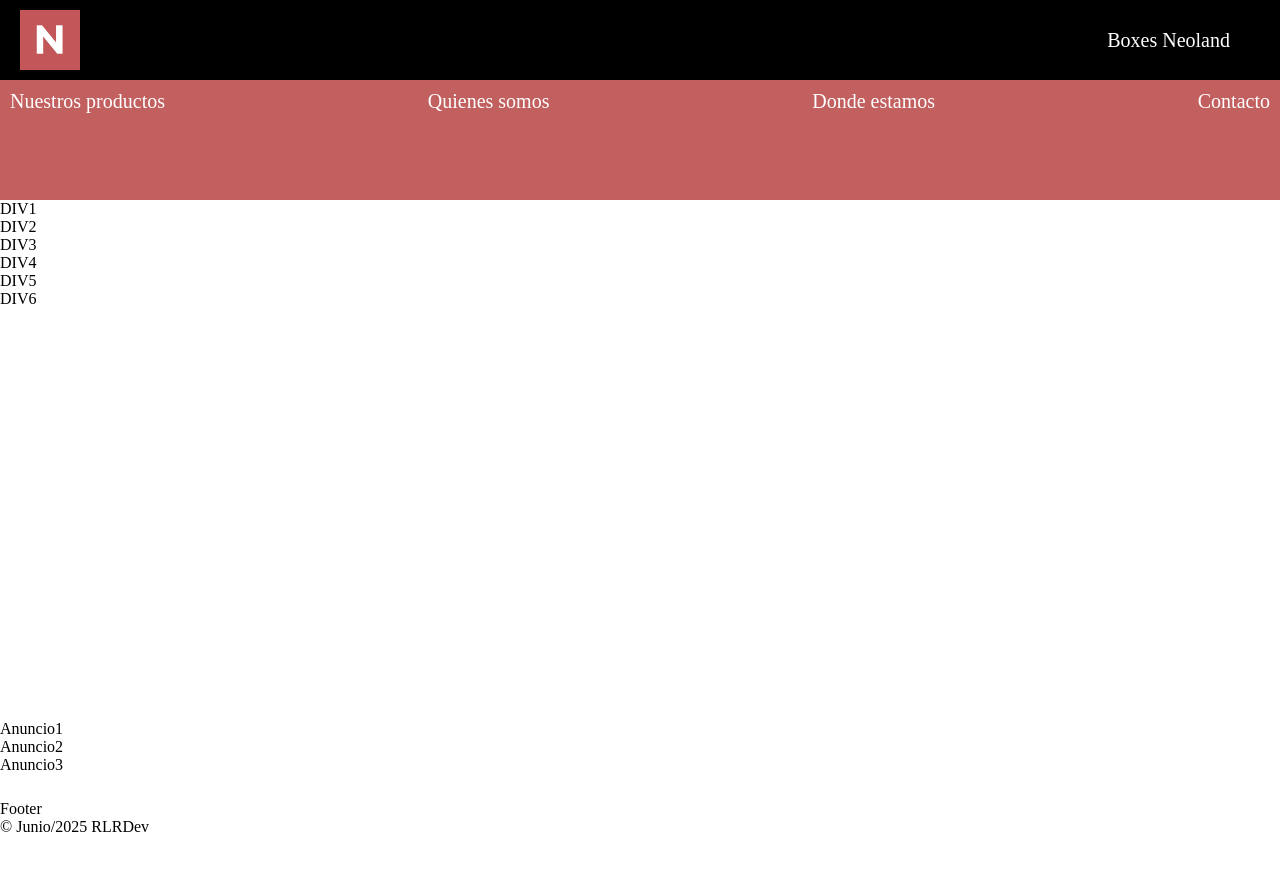
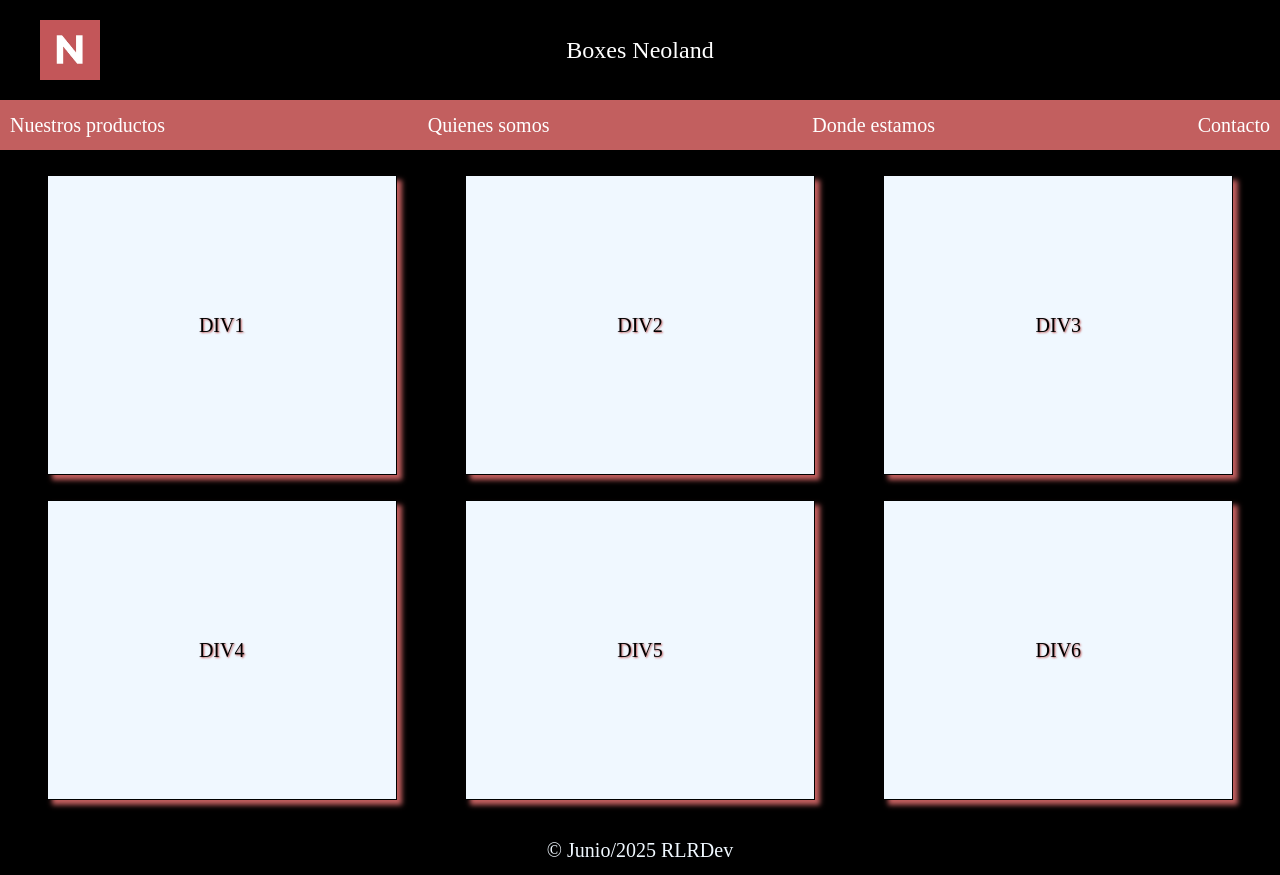
Before and after one commit to RubenLR95/Proyectos-css, a plain HTML site: page 09jun/06ejercicio/index.html in a window 1280 px wide. Before the commit the page ends 836 px from the top, so only its background shows below. Drawn offline with Linux system fonts and the light colour scheme.

Commit message:
06 ejercicio

```diff
--- a/09jun/06ejercicio/assets/styles/style.css
+++ b/09jun/06ejercicio/assets/styles/style.css
@@ -1,65 +1,192 @@
-*{
+* {
   margin: 0;
   padding: 0;
   box-sizing: border-box;
-
 }
 
-body{
-    height: 100vh ;/*OCUPA EL 100% DE LA ALTURA DE LA VENTANA*/
+body {
+  height: 100vh; /*OCUPA EL 100% DE LA ALTURA DE LA VENTANA*/
   display: grid;
   grid-template-columns: 1fr; /*UNA SOLA COLUMNA*/
-    grid-template-rows: 10% 15% 65% 10%;
+  grid-template-rows: 100px 50px 1fr 50px;
   grid-template-areas:
     "zh" /*HEADER*/
     "zn" /*NAZ*/
     "zm" /*MAIN*/
-        "zf" /*FOOTER*/
-        ;
+    "zf" /*FOOTER*/;
 }
-header{
+header {
   grid-area: zh;
   background-color: black;
   color: white;
   font-size: 20px;
   display: flex; /*PARA LA DISTRIBUCIÓN INTERNA*/
-    justify-content: space-between; /*ESPACIO ENTRE ELEMENTOS*/
   text-align: center;
+  align-items: center;
+  justify-content: space-between;
+  padding: 0 20px;
 }
 
-#logo{
+#logo {
+
   display: flex;
   align-items: center; /*CNTRAR VERTICALMENTE*/
 }
 
-#titulo{
-    margin-right: 50px; /*MARGEN DERECHO PARA LA SEPARACIÓN*/
-    display: flex;
-    align-items: center; /*CENTRAR VERTICALMENTE*/
+#titulo {
+  position: absolute;
+  left: 50%;
+  transform: translateX(-50%);
+  font-size: 24px;
+  z-index: 1;
+  white-space: nowrap;
 }
 
 /*IMAGEN DEL LOGO*/
 
-header>div>img{
+header > div > img {
   max-height: 80px; /*TAMAÑO MÁXIMO*/
   padding: 10px; /*ESPACIO INTERNO*/
   margin-left: 10px; /*MARGEN IZQUIERDO*/
 }
 
-nav{
+nav {
   grid-area: zn; /*AREA DEL GRID PARA nav*/
   background-color: rgb(194, 95, 95);
-    color:rgb(255, 255, 255);
+  color: rgb(255, 255, 255);
   display: flex;
-    align-content: center;
+  align-items: center; /*align-items CUANDO ESTÁN TODOS EN LA MISMA FILA. align-content CUANDO ESTÁN EN VARIAS FILAS*/
   justify-content: space-between;
   padding: 10px; /*ESPACIO INTERNO*/
 }
 
-nav>div{
+nav > div {
   font-size: 20px;
 }
 
-nav>div:hover{
-    color:beige; /*CAMBIA DE COLOR AL ESTAR EL CURSOR ENCIMA*/
+nav > div:hover {
+  color: rgb(0, 0, 0); /*CAMBIA DE COLOR AL ESTAR EL CURSOR ENCIMA*/
 }
+
+main {
+  grid-area: zm;
+  background-color: rgb(0, 0, 0);
+  color: rgb(194, 95, 95);
+  display: flex; /*flex PARA LOS DIVS HIJOS*/
+  flex-wrap: wrap; /*PERMITE QUE LOS ELEMENTOS PASEN A LA SIGUIENTE LINEA*/
+  justify-content: center; /*CENTRA HORIZONTALMENTE*/
+  align-items: center; /*CENTRA VERTICALMENTE*/
+  gap: 16px; /*ESPACIO ENTRE LOS ELEMENTOS*/
+}
+
+main > .texto {
+  width: 98%; /*OCUPA ESE % DEL ANCHO DE LA PÁGINA*/
+  height: 200px; /*ALTO FIJO*/
+  background-color: aliceblue;
+  color: rgb(194, 95, 95);
+  border: 1px solid black;
+  max-width: 350px; /*ANCHO MAXIMO PARA QUE NO SE AGRANDE DEMASIADO*/
+  box-shadow: 5px 5px 5px rgb(194, 95, 95); /*AÑADE UNA SOMBRA PARA DAR PROFUNDIDAD*/
+  display: flex;
+  align-items: center;
+  justify-content: center;
+  color: black;
+  font-size: 20px; /*TAMAÑO DEL TEXTO*/
+  text-shadow: 1px 1px 2px rgb(194, 95, 95); /*SOMBRA PARA EL TEXTO*/
+}
+
+aside {
+  grid-area: za; /*AREA DEL GRID PARA aside*/
+  display: none;
+  background-color: black;
+  flex-wrap: wrap; /*LOS DIV HIJOS PUEDEN IR  LA OTRA LINEA*/
+  justify-content: center; /*CENTRAR HORIZONTALMENTE*/
+  align-content: space-around; /*ESPACIO ALREDEDOR VERTICAL*/
+  gap: 16px; /*ESPACIO ENTRE ELEMENTOS*/
+  padding: 20px; /*ESPACIO INTERNO*/
+}
+
+aside > .anuncio {
+  width: 300px; /*ANCHO FIJO*/
+  height: 30%; /*ALTO RELATIVO*/
+  margin-bottom: 3px;
+  background-color: rgb(194, 95, 95);
+  color: aliceblue;
+  border: 1px solid rgb(194, 95, 95);
+  box-shadow: 5px 5px 5px aliceblue;
+  display: flex;
+  align-items: center;
+  justify-content: center;
+  font-size: 30px;
+  text-shadow: 1px 1px 2px black;
+}
+
+footer {
+  grid-area: zf;
+  background-color: black;
+  color: aliceblue;
+  font-size: 20px;
+  display: flex;
+  flex-wrap: wrap;
+  justify-content: center;
+  align-items: center;
+  padding: 10px;
+
+}
+
+/*MEDIAQUERY PARA PANTALLAS MAYORES DE 600PX*/
+
+@media screen and (min-width:600px){
+  main {
+    padding: 25px; /*ESPACIO EXTRA DENTRO main*/
+    gap: 30px; /*ESPACIO*/
+  }
+
+  main > .texto {
+    width: 48%; /*LOS DIVS OCUPAN CASI LA MITAD DEL CONTENEDOR*/
+  }
+}
+/*PARA PANTALLAS MAYORES A 1000PX*/
+
+@media screen and (min-width: 1000px) {
+  main {
+    justify-content: space-around; /*DISTRIBUCION CON ESPACIO ENTRE LOS ELEMENTOS*/
+    align-items: center; /*CENTRADO VERTICAL*/
+    gap: 25px;
+  }
+  main > .texto {
+    width: 30%;
+    height: 300px;
+  }
+}
+
+/*MEDIA QUERY PARA PANTALLAS MUY GRANDES (1400px)*/
+@media screen and (min-width: 1400px) {
+  main {
+    justify-content: space-around; /*DISTRIBUCION CON ESPACIO ENTRE LOS ELEMENTOS*/
+    align-items: center; /*CENTRADO VERTICAL*/
+    gap: 25px;
+  }
+  main > .texto {
+    width: 30%;
+    height: 300px;
+  }
+
+  body {
+    /*CAMBIOS loyaut PARA AGREGAR aside A LA DERECHA*/
+    grid-template-columns: 1fr 20%; /*DOS COLUMNAS: CONTENIDO PRINCIPAL + aside*/
+    grid-template-rows: 40px 40px 1fr 50px;
+    grid-template-areas:
+      "zh zh"
+      "zn zn"
+      "zm za"
+      "zf zf";
+  }
+  header > div > img {
+    max-height: 30px;
+    padding: 5px;
+  }
+  aside {
+    display: flex;
+  }
+}
--- a/09jun/06ejercicio/index.html
+++ b/09jun/06ejercicio/index.html
@@ -9,7 +9,7 @@
   <body>
     <header>
       <div id="logo">
-        <img src="assets/images/logo neoland.png" alt="logo" />
+        <img src="assets/images/logo-neoland.png" alt="logo" />
       </div>
       <div id="titulo">Boxes Neoland</div>
     </header>
@@ -37,7 +37,6 @@
     </aside>
 
     <footer>
-        <div>Footer</div>
         <div>&copy Junio/2025 RLRDev</div>
     </footer>
   </body>
```
Also changed, not shown: 09jun/06ejercicio/assets/images/logo-neoland.png (renamed from 09jun/06ejercicio/assets/images/logo neoland.png). Lines whose indentation alone changed are shown as unchanged.
